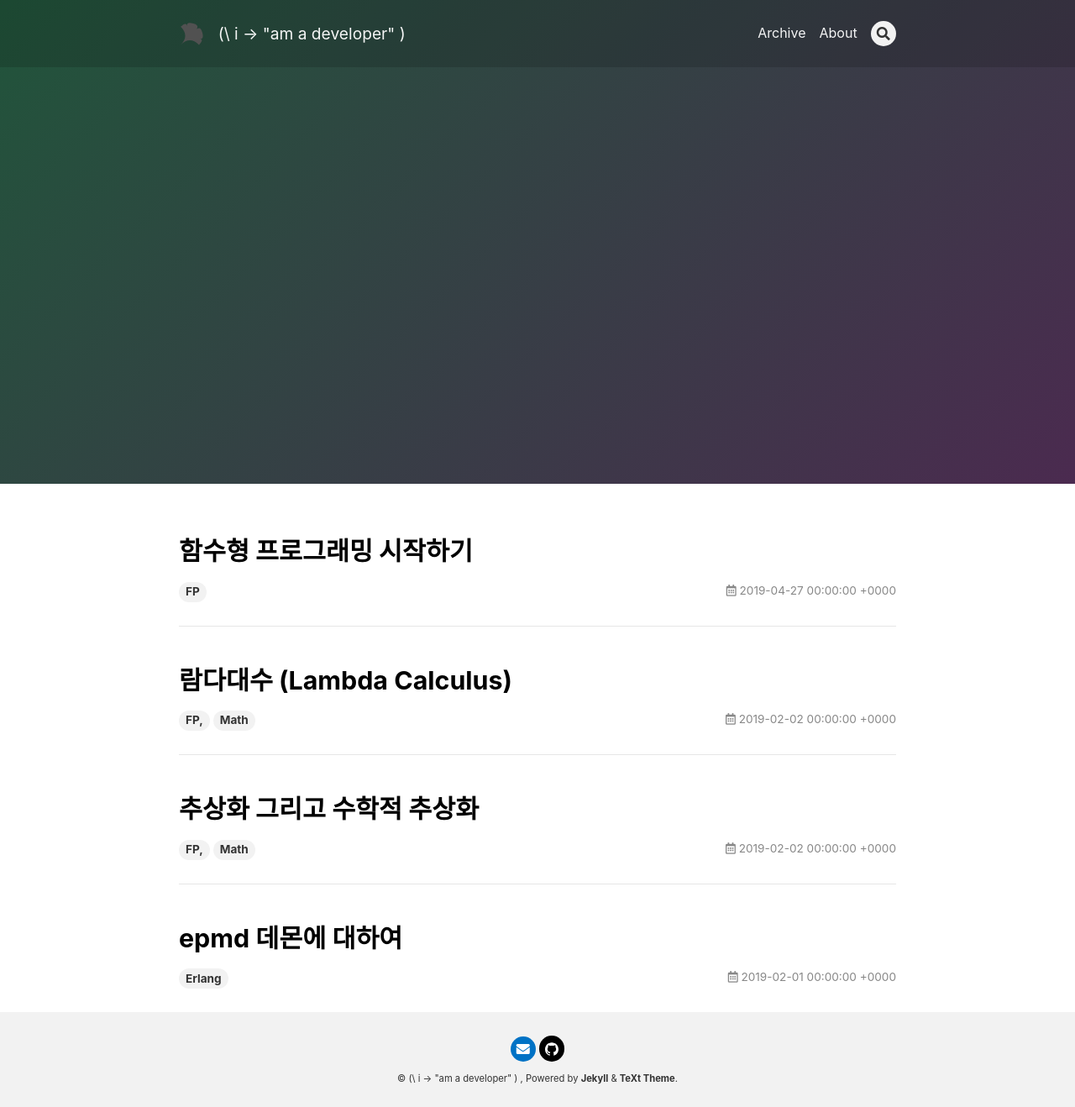
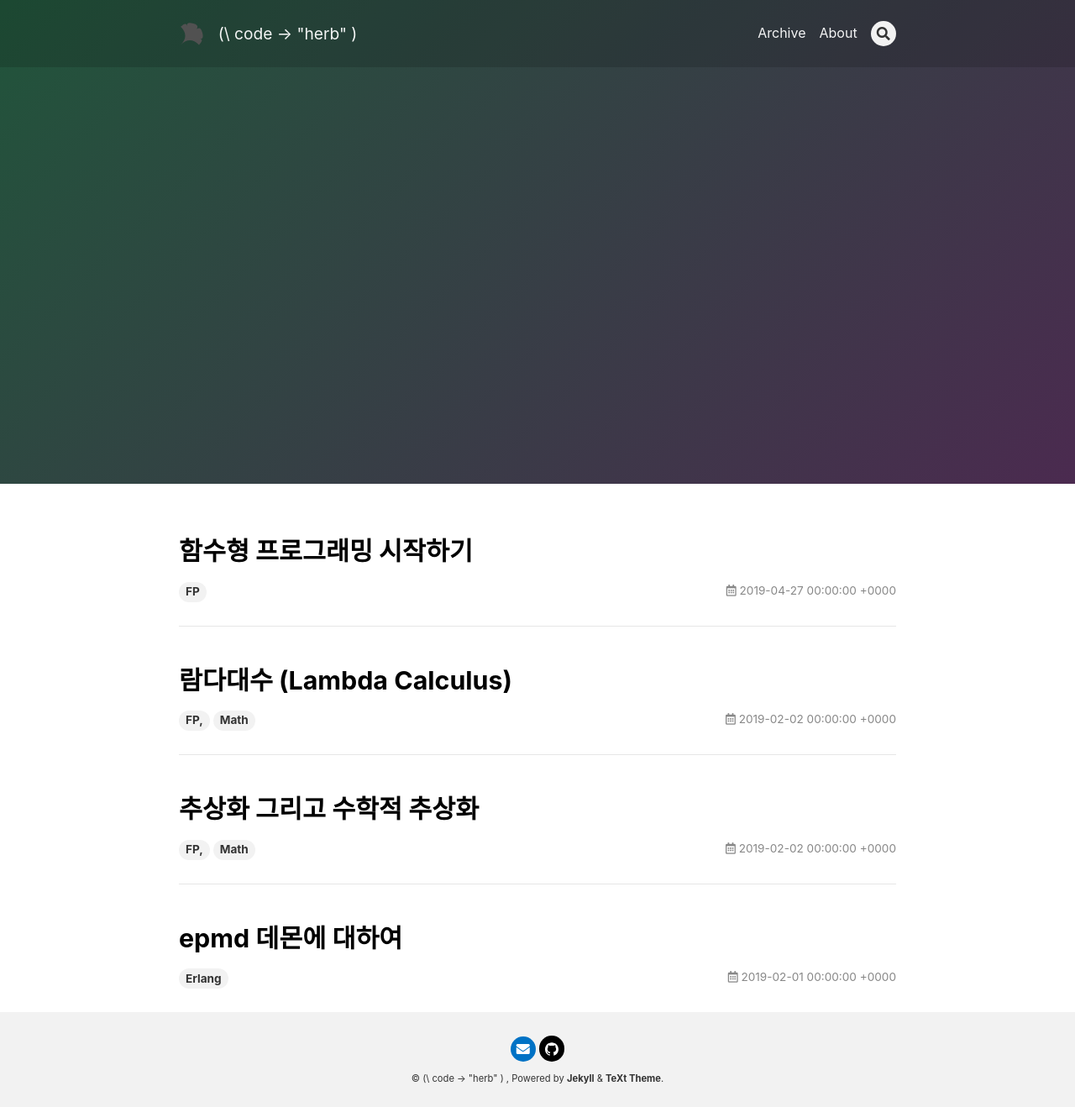
Before and after one commit to codeherb/codeherb.github.com, a Jekyll site: the page built from index.html, in a window 1280 px wide. Shown: the whole page at 84% size. Built offline with Jekyll 4.4.1, drawn with Linux system fonts in a browser that asks for light colours; nearby versions of some CDN libraries; the list of posts is cut into pages by our own code.

Commit message:
Update _config.yml

```diff
--- a/_config.yml
+++ b/_config.yml
@@ -20,7 +20,7 @@ text_skin: "default" # "default" (default), "dark", "forest", "ocean", "chocolat
 highlight_theme: default # "default" (default), "tomorrow", "tomorrow-night", "tomorrow-night-eighties", "tomorrow-night-blue", "tomorrow-night-bright"
 url     : https://codeherb.github.io # the base hostname & protocol for your site e.g. https://www.someone.com
 baseurl : # does not include hostname
-title   : (\ i -> "am a developer" )
+title   : (\ code -> "herb" )
 description: > # this means to ignore newlines until "Language & timezone"
   Yakcho's Developer Story
 
```
